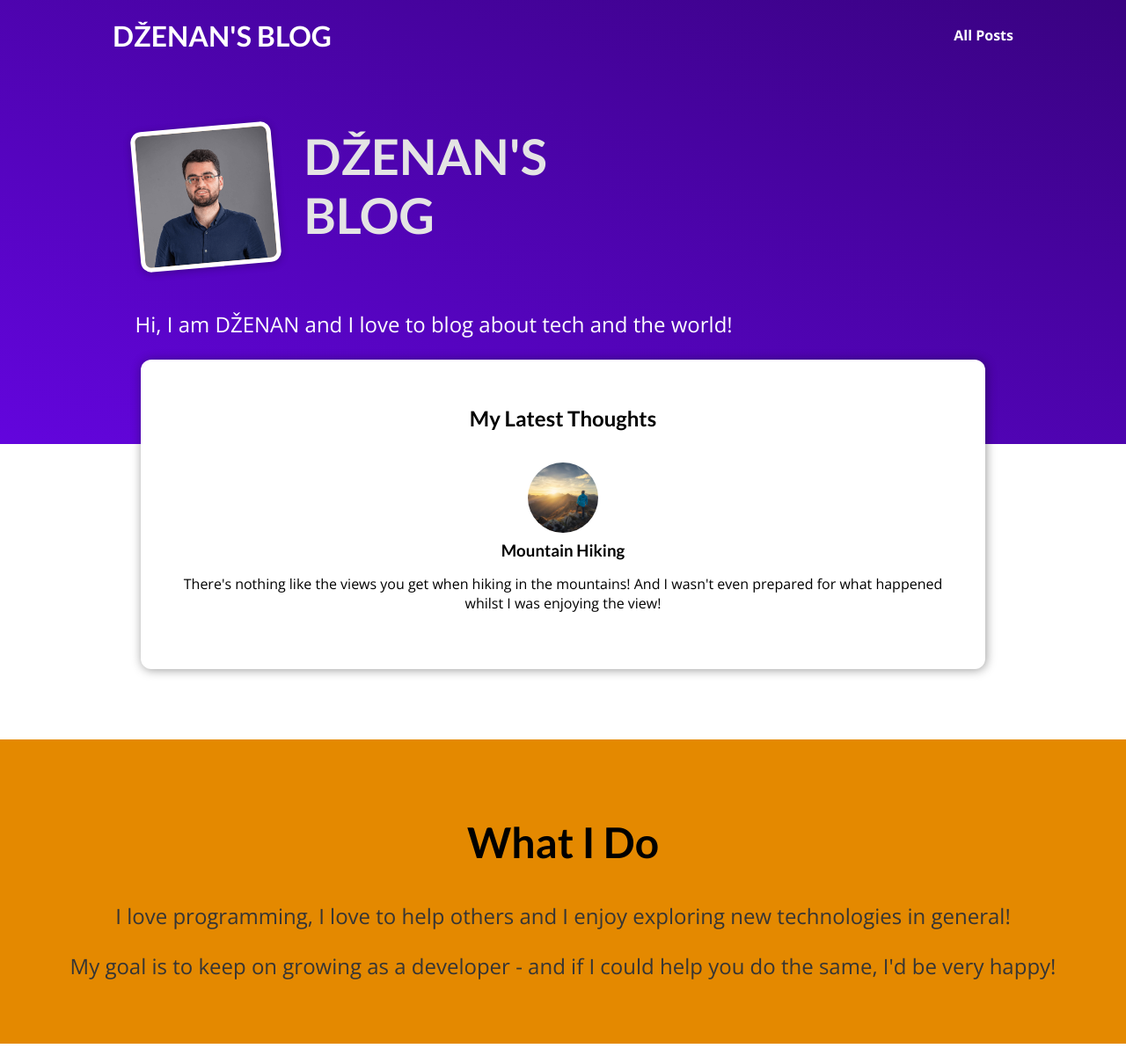
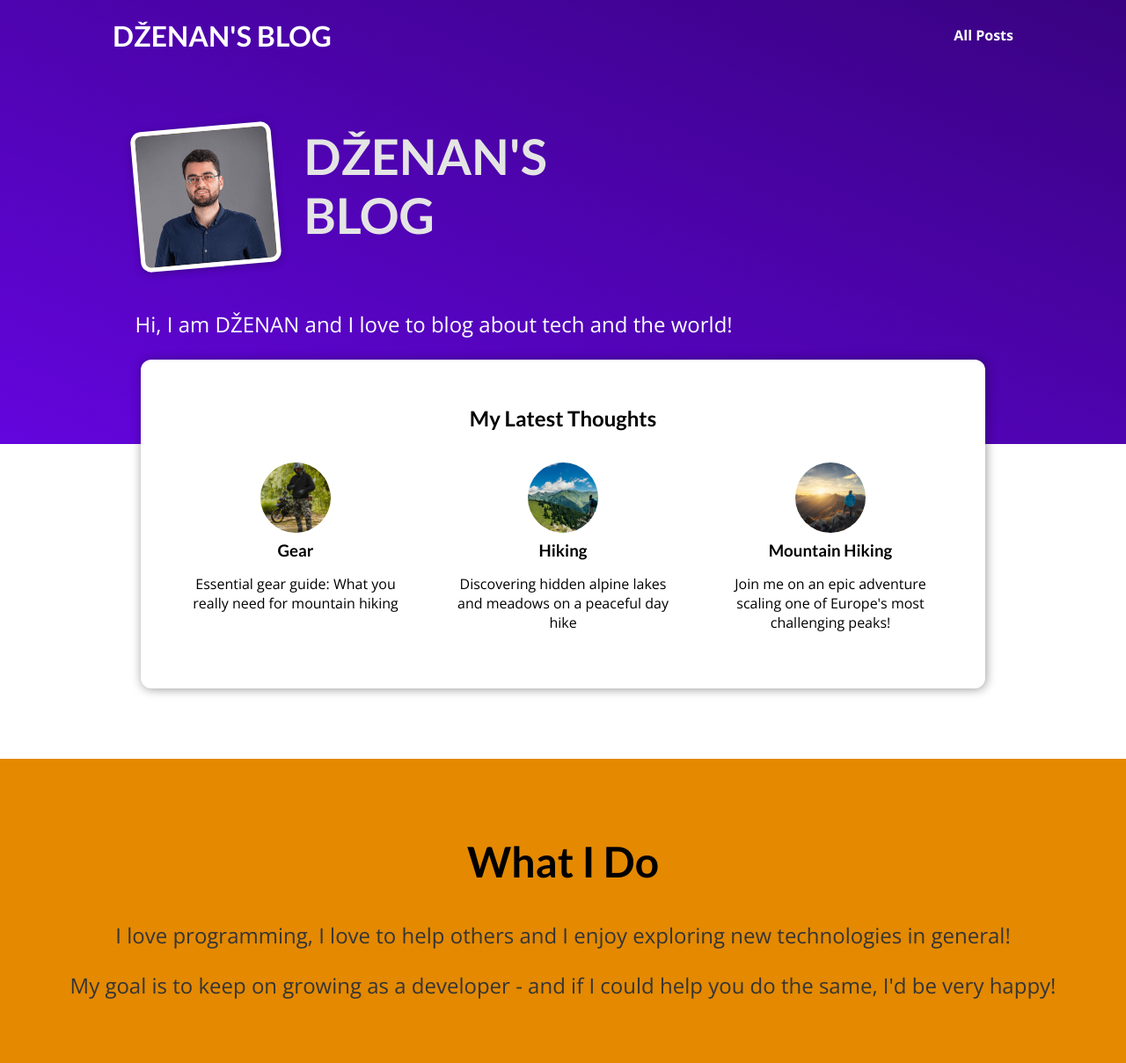
Before and after one commit to dzenankosuta/my_site, a Django app: page / in a window 1280 px wide. Shown: the whole page at 88% size. Before the commit the page ends 1187 px from the top, so only its background shows below. Run offline with Django 5.2, Linux system fonts and the light colour scheme.

Commit message:
Special Template Features & Syntax

```diff
--- a/blog/templates/blog/includes/post.html
+++ b/blog/templates/blog/includes/post.html
@@ -2,15 +2,13 @@
 
 <li>
   <article class="post">
-    <a href="{% url "post-detail-page" "the-mountains" %}">
-      <img src="{% static "blog/images/mountain.jpg" %}" alt="Mountain Hiking"
+    <a href="{% url "post-detail-page" post.slug %}">
+      <img src="{% static "blog/images/"|add:post.image %}" alt="{{ post.title }}"
       />
       <div class="post__content">
-        <h3>Mountain Hiking</h3>
+        <h3>{{ post.title }}</h3>
         <p>
-          There's nothing like the views you get when hiking in the mountains!
-          And I wasn't even prepared for what happened whilst I was enjoying the
-          view!
+          {{ post.excerpt }}
         </p>
       </div>
     </a>
--- a/blog/templates/blog/index.html
+++ b/blog/templates/blog/index.html
@@ -23,7 +23,9 @@ My Blog
   <h2>My Latest Thoughts</h2>
 
   <ul>
-    {% include "blog/includes/post.html" %}
+    {% for post in posts %}
+      {% include "blog/includes/post.html" %}
+    {% endfor %}
   </ul>
 </section>
 
--- a/blog/views.py
+++ b/blog/views.py
@@ -1,43 +1,50 @@
 from django.shortcuts import render
 from datetime import date
 
-posts = [
+all_posts = [
     {
         "slug": "mountain",
         "image": "mountain.jpg",
         "author": "DŽENAN",
         "date": date(2025, 1, 7),
         "title": "Mountain Hiking",
-        "excerpt": "There's nothing like the views you get when hiking in the mountains!",
-        "content": "Lorem ipsum dolor sit amet consectetur adipisicing elit. Officiis nobis aperiam est praesentium, quos iste consequuntur omnis exercitationem quam velit labore vero culpa ad mollitia? Quis architecto ipsam nemo. Odio."
+        "excerpt": "Join me on an epic adventure scaling one of Europe's most challenging peaks!",
+        "content": "Last week I embarked on my most ambitious climb yet - tackling the treacherous north face of Mount Triglav. The weather conditions were harsh with strong winds and snow, but the breathtaking views from the summit made it all worthwhile. In this post, I'll share my preparation, the challenges faced, and tips for fellow adventurers looking to conquer this majestic peak."
     },
     {
-        "slug": "mountain",
-        "image": "mountain.jpg",
+        "slug": "hiking",
+        "image": "hiking.jpg",
         "author": "DŽENAN",
-        "date": date(2025, 1, 7),
-        "title": "Mountain Hiking",
-        "excerpt": "There's nothing like the views you get when hiking in the mountains!",
-        "content": "Lorem ipsum dolor sit amet consectetur adipisicing elit. Officiis nobis aperiam est praesentium, quos iste consequuntur omnis exercitationem quam velit labore vero culpa ad mollitia? Quis architecto ipsam nemo. Odio."
+        "date": date(2025, 1, 1),
+        "title": "Hiking",
+        "excerpt": "Discovering hidden alpine lakes and meadows on a peaceful day hike",
+        "content": "Sometimes the best hiking experiences are the peaceful, solitary ones. Today I explored some lesser-known trails that led to pristine alpine lakes and meadows bursting with wildflowers. The silence was broken only by birdsong and gentle mountain breezes. I'll guide you through this serene route that's perfect for hikers seeking tranquility in nature."
     },
     {
-        "slug": "mountain",
-        "image": "mountain.jpg",
+        "slug": "gear",
+        "image": "gear.jpg",
         "author": "DŽENAN",
-        "date": date(2025, 1, 7),
-        "title": "Mountain Hiking",
-        "excerpt": "There's nothing like the views you get when hiking in the mountains!",
-        "content": "Lorem ipsum dolor sit amet consectetur adipisicing elit. Officiis nobis aperiam est praesentium, quos iste consequuntur omnis exercitationem quam velit labore vero culpa ad mollitia? Quis architecto ipsam nemo. Odio."
+        "date": date(2024, 10, 20),
+        "title": "Gear",
+        "excerpt": "Essential gear guide: What you really need for mountain hiking",
+        "content": "After years of mountain hiking, I've learned what gear is truly essential and what's just extra weight in your pack. In this comprehensive guide, I break down the must-have equipment for different types of mountain terrain and weather conditions. From choosing the right boots to selecting appropriate layers, I'll help you prepare for your next mountain adventure with confidence."
     }
 ]
 
+def get_date(post):
+    return post['date']
+
 def starting_page(request):
-    return render(request, "blog/index.html")
+    sorted_posts = sorted(all_posts, key=get_date)
+    latest_posts = sorted_posts[-3:]
+    return render(request, "blog/index.html", {
+        "posts": latest_posts
+    })
 
 def posts(request):
-    return render(request, "blog/all-posts.html")
+    return render(request, "blog/all-posts.html", {
+        "all_posts": all_posts
+    })
 
 def post_detail(request, slug):
-    return render(request, "blog/post-detail.html", {
-        "post": posts[0]
-    })
+    return render(request, "blog/post-detail.html")
```
Also changed, not shown: blog/static/blog/images/gear.jpg (added), blog/static/blog/images/hiking.jpg (added).
